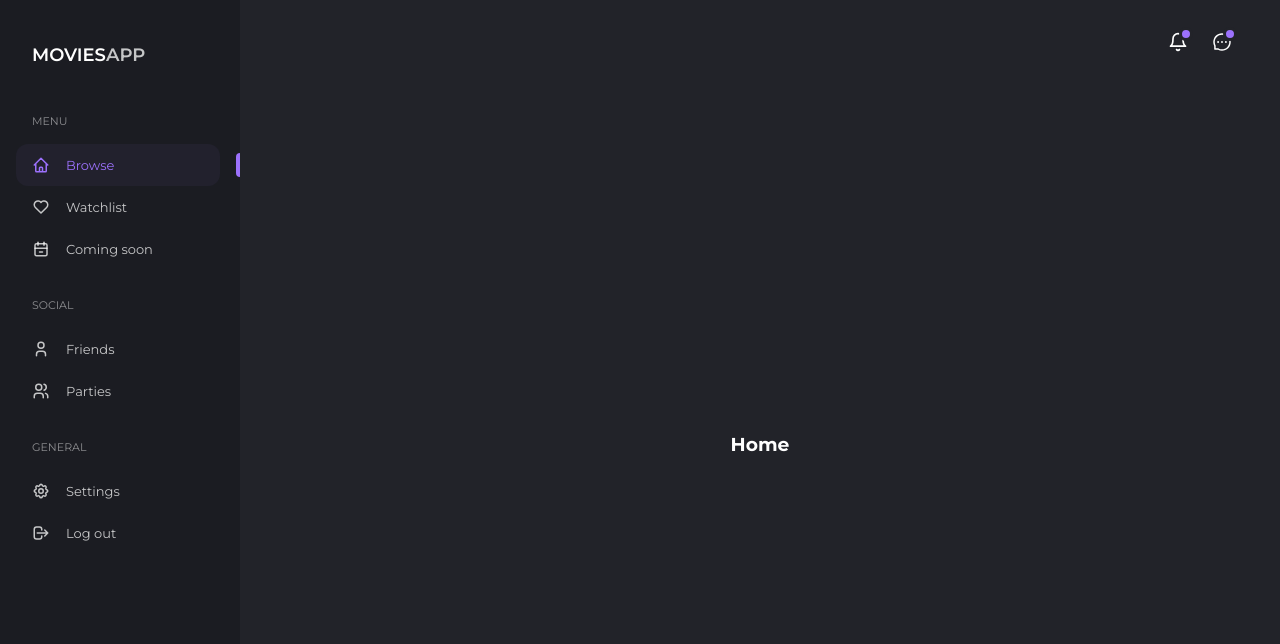
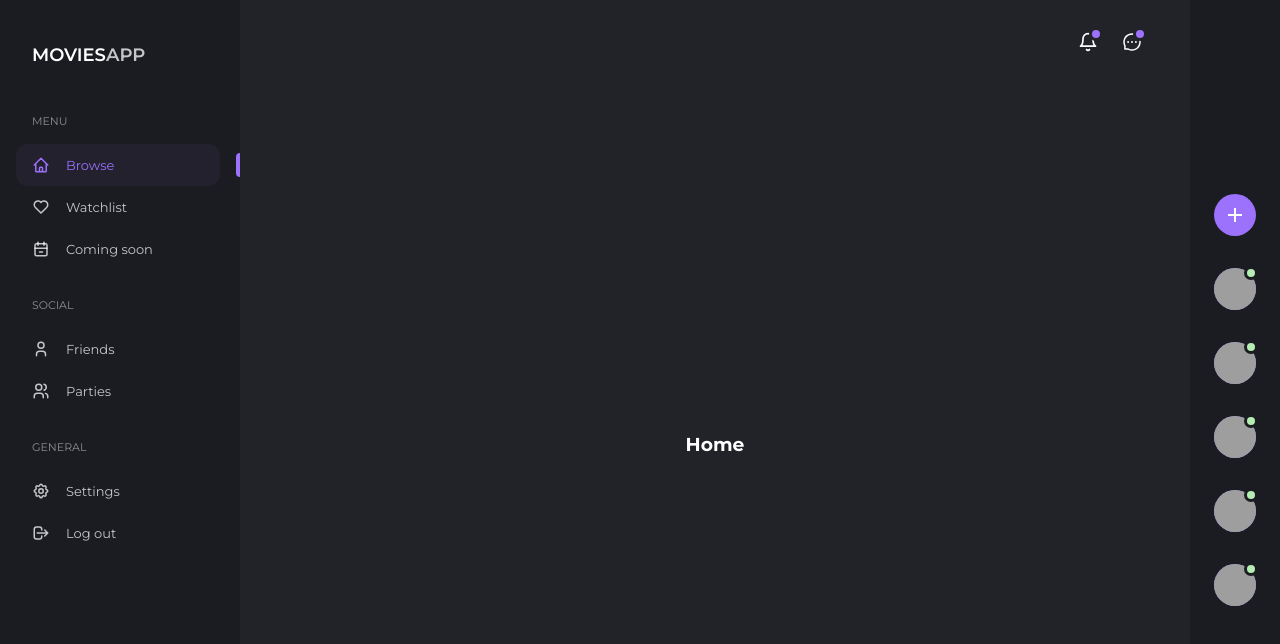
Before and after one commit to federicodesia/movies-app, a React (Vite) app: page / in a window 1280 px wide. Shown: the top 644 px of the page. Built offline with nearby package versions, Linux system fonts and the light colour scheme; grey boxes are pictures that could not be loaded.

Commit message:
FriendsDrawer

```diff
--- a/src/app/index.tsx
+++ b/src/app/index.tsx
@@ -3,6 +3,7 @@ import { Wrapper, Content, RoutesWrapper } from './style';
 import SideDrawer from '../components/side-drawer';
 import NavBar from '../components/nav-bar';
 import HomeRoute from '../routes/home';
+import FriendsDrawer from '../components/friends-drawer';
 
 function App() {
   return (
@@ -18,6 +19,8 @@ function App() {
           </Routes>
         </RoutesWrapper>
       </Content>
+
+      <FriendsDrawer/>
     </Wrapper>
   )
 }
--- /dev/null
+++ b/src/components/friends-drawer/index.tsx
@@ -0,0 +1,28 @@
+import { Item, List, ProfileImage, StyledDotIndicator, Wrapper, CenteredColumn } from "./style"
+import { MdAdd } from "react-icons/md"
+import { CircleIconButton, CircleButton } from "../../styles/circle-button"
+
+const FriendsDrawer = () => {
+    return <Wrapper>
+        <CenteredColumn>
+            <CircleIconButton>
+                <MdAdd size={'24px'} />
+            </CircleIconButton>
+
+            <List>
+                {
+                    Array(5).fill({}).map((item, index) => {
+                        return <Item key={`${index}`}>
+                            <CircleButton>
+                                <ProfileImage src="https://media.ntslive.co.uk/crop/770x770/1cb9cc79-fcb5-42c1-b0f9-6a427a4332e8_1588204800.jpeg" />
+                                <StyledDotIndicator isActive={true} />
+                            </CircleButton>
+                        </Item>
+                    })
+                }
+            </List>
+        </CenteredColumn>
+    </Wrapper>
+}
+
+export default FriendsDrawer
--- /dev/null
+++ b/src/components/friends-drawer/style.ts
@@ -0,0 +1,45 @@
+import styled from "styled-components";
+import { DotIndicator } from "../../styles/dot-indicator";
+
+export const Wrapper = styled.div`
+    background-color: #1B1C22;
+    color: rgba(255, 255, 255, 0.75);
+
+    display: flex;
+    flex-direction: column;
+    justify-content: center;
+`
+
+export const CenteredColumn = styled.div`
+    display: grid;
+    grid-auto-flow: row;
+    grid-gap: 32px;
+    padding: 24px;
+    overflow-y: overlay;
+`
+
+export const List = styled.ul`
+    margin: 0px;
+    padding: 0px;
+    list-style-type: none;
+
+    display: flex;
+    flex-direction: column;
+    gap: 32px;
+`
+
+export const Item = styled.li`
+    position: relative;
+`
+
+export const ProfileImage = styled.img`
+    width: 100%;
+    height: 100%;
+    object-fit: cover;
+`
+
+export const StyledDotIndicator = styled(DotIndicator)`
+    background-color: #B5EDB3;
+    border-color: #1B1C22;
+    margin: 5px;
+`
--- a/src/components/nav-bar/index.tsx
+++ b/src/components/nav-bar/index.tsx
@@ -1,9 +1,9 @@
-import { HiOutlineChevronLeft, HiOutlineChevronRight } from "react-icons/hi"
 import { AiOutlineMessage } from "react-icons/ai"
 import { FiBell } from "react-icons/fi"
 
-import { Wrapper, Options, DotIconWrapper, Dot } from "./style"
+import { Wrapper, Options, DotIconWrapper } from "./style"
 import { IconContext } from "react-icons"
+import { DotIndicator } from "../../styles/dot-indicator"
 
 const NavBar = () => {
     return <IconContext.Provider value={{ color: 'white', size: '20px' }}>
@@ -15,12 +15,12 @@ const NavBar = () => {
             <Options>
                 <DotIconWrapper>
                     <FiBell />
-                    <Dot isActive={true} />
+                    <DotIndicator isActive={true} />
                 </DotIconWrapper>
 
                 <DotIconWrapper>
                     <AiOutlineMessage />
-                    <Dot isActive={true} />
+                    <DotIndicator isActive={true} />
                 </DotIconWrapper>
             </Options>
         </Wrapper>
--- a/src/components/nav-bar/style.ts
+++ b/src/components/nav-bar/style.ts
@@ -1,4 +1,4 @@
-import styled, { css } from "styled-components";
+import styled from "styled-components";
 
 export const Wrapper = styled.div`
     display: flex;
@@ -18,27 +18,3 @@ export const DotIconWrapper = styled.div`
     position: relative;
     cursor: pointer;
 `
-
-export const Dot = styled.div<{
-    isActive: boolean
-}>`
-    position: absolute;
-    top: 2px;
-    right: 2px;
-    transform: translate(50%, -50%) scale(0, 0);
-
-    box-sizing: content-box;
-    height: 8px;
-    width: 8px;
-    background-color: #9C71FC;
-    border-radius: 50%;
-    border: 3px solid #222329;
-
-    opacity: 0;
-    transition: all ease 300ms;
-
-    ${props => props.isActive && css`
-        opacity: 1;
-        transform: translate(50%, -50%) scale(1, 1);
-    `}
-`
--- a/src/components/side-drawer/index.tsx
+++ b/src/components/side-drawer/index.tsx
@@ -35,7 +35,7 @@ const StyledItem = ({ to, icon, text }: StyledItemProps) => {
 
     return (
         <Item>
-            <StyledLink to={to} isActive={isActive}>
+            <StyledLink to={to} $isActive={isActive}>
                 {icon}
                 <p>{text} </p>
             </StyledLink>
--- a/src/components/side-drawer/style.ts
+++ b/src/components/side-drawer/style.ts
@@ -54,7 +54,7 @@ export const ListTitle = styled.p`
 `
 
 export const StyledLink = styled(Link) <{
-    isActive?: boolean
+    $isActive?: boolean
 }>`
     flex: 1;
     text-decoration: none;
@@ -75,7 +75,7 @@ export const StyledLink = styled(Link) <{
         background-color: rgba(156, 113, 252, 0.03);
     }
 
-    ${props => props.isActive && css`
+    ${props => props.$isActive && css`
         background-color: rgba(156, 113, 252, 0.05);
         color: #9C71FC;
 
--- /dev/null
+++ b/src/styles/circle-button.ts
@@ -0,0 +1,24 @@
+import styled from "styled-components";
+
+export const CircleButton = styled.div`
+    background-color: #9C71FC;
+    color: white;
+    height: 42px;
+    width: 42px;
+    cursor: pointer;
+
+    border-radius: 50%;
+    overflow: hidden;
+    transition: all ease 300ms;
+
+    &:hover {
+        border-radius: 16px;
+    }
+`
+
+export const CircleIconButton = styled(CircleButton)`
+    display: grid;
+    * {
+        margin: auto;
+    }
+`
--- /dev/null
+++ b/src/styles/dot-indicator.ts
@@ -0,0 +1,26 @@
+import styled, { css } from "styled-components";
+
+export const DotIndicator = styled.div<{
+    isActive: boolean
+}>`
+    position: absolute;
+    top: 0;
+    right: 0;
+    margin: 2px;
+    transform: translate(50%, -50%) scale(0, 0);
+
+    box-sizing: content-box;
+    height: 8px;
+    width: 8px;
+    background-color: #9C71FC;
+    border-radius: 50%;
+    border: 3px solid #222329;
+
+    opacity: 0;
+    transition: all ease 300ms;
+
+    ${props => props.isActive && css`
+        opacity: 1;
+        transform: translate(50%, -50%) scale(1, 1);
+    `}
+`
```
